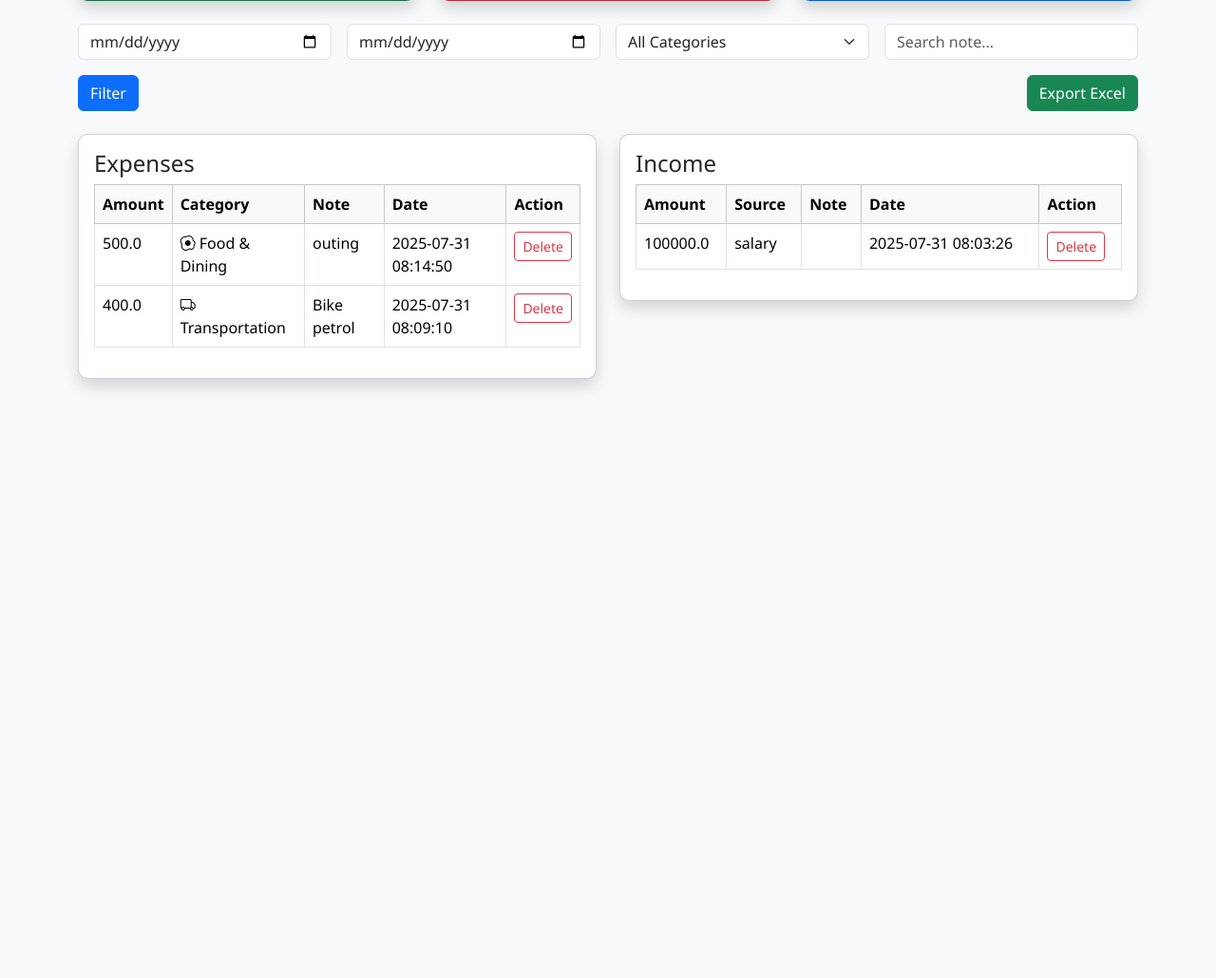
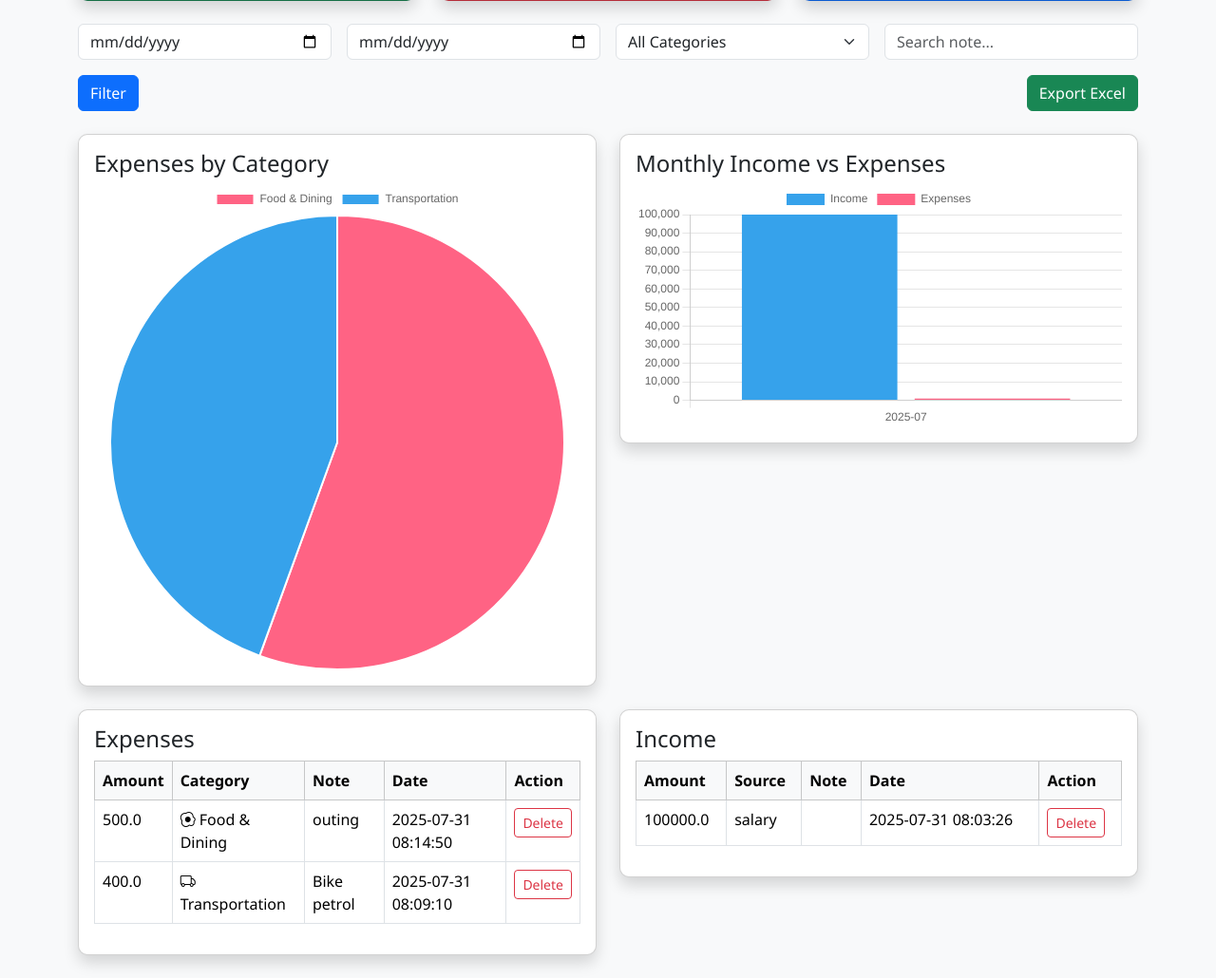
Before and after one commit to phani051/expensetracker, a Flask app: page / in a window 1280 px wide. Shown: the part 187-1217 px from the top of the page at 95% size. Before the commit the page ends 597 px from the top, so only its background shows below. Run offline with Flask 3, Linux system fonts and the light colour scheme; a user stored in the database is signed in; data comes from the database, SQL or seed files in the repository.

Commit message:
Added charts

```diff
--- a/app.py
+++ b/app.py
@@ -97,6 +97,7 @@ def index():
     category = request.args.get('category')
     search = request.args.get('search')
 
+    # ----- Filters for expenses -----
     filters_expense = "user_id=?"
     params_expense = [user_id]
 
@@ -113,36 +114,91 @@ def index():
         filters_expense += " AND note LIKE ?"
         params_expense.append(f"%{search}%")
 
+    # ----- Filters for income (only date + search, no category) -----
     filters_income = "user_id=?"
     params_income = [user_id]
-    # (Optional: add similar filters for income if you want category-like fields)
+
+    if from_date:
+        filters_income += " AND date(date) >= date(?)"
+        params_income.append(from_date)
+    if to_date:
+        filters_income += " AND date(date) <= date(?)"
+        params_income.append(to_date)
+    if search:
+        filters_income += " AND note LIKE ?"
+        params_income.append(f"%{search}%")
 
     with sqlite3.connect(DB_NAME) as conn:
         c = conn.cursor()
 
-        # Expenses
+        # Expenses (table)
         c.execute(f"SELECT id, amount, category, note, date FROM expenses WHERE {filters_expense} ORDER BY date DESC", params_expense)
         expenses = c.fetchall()
 
-        # Income (no category filter yet, just date/search if you want to add)
+        # Income (table)
         c.execute(f"SELECT id, amount, source, note, date FROM income WHERE {filters_income} ORDER BY date DESC", params_income)
         income = c.fetchall()
 
-        # Totals (without filters)
+        # Totals (still all-time)
         c.execute("SELECT SUM(amount) FROM expenses WHERE user_id=?", (user_id,))
         total_expenses = c.fetchone()[0] or 0
         c.execute("SELECT SUM(amount) FROM income WHERE user_id=?", (user_id,))
         total_income = c.fetchone()[0] or 0
-
         balance = total_income - total_expenses
 
-    return render_template('index.html',
-                           expenses=expenses,
-                           income=income,
-                           total_income=total_income,
-                           total_expenses=total_expenses,
-                           balance=balance,
-                           category_icons=CATEGORY_ICONS)
+        # ---- Chart Data (filtered) ----
+        # Pie chart (filtered expenses by category)
+        c.execute(f"""
+            SELECT category, SUM(amount)
+            FROM expenses
+            WHERE {filters_expense}
+            GROUP BY category
+        """, params_expense)
+        expense_data = c.fetchall()
+        expense_labels = [row[0] for row in expense_data]
+        expense_values = [row[1] for row in expense_data]
+
+        # Bar chart (filtered monthly income & expenses)
+        # Income per month (filtered)
+        c.execute(f"""
+            SELECT strftime('%Y-%m', date), SUM(amount)
+            FROM income
+            WHERE {filters_income}
+            GROUP BY strftime('%Y-%m', date)
+            ORDER BY strftime('%Y-%m', date)
+        """, params_income)
+        income_data = dict(c.fetchall())
+
+        # Expenses per month (filtered)
+        c.execute(f"""
+            SELECT strftime('%Y-%m', date), SUM(amount)
+            FROM expenses
+            WHERE {filters_expense}
+            GROUP BY strftime('%Y-%m', date)
+            ORDER BY strftime('%Y-%m', date)
+        """, params_expense)
+        expense_month_data = dict(c.fetchall())
+
+        # Merge months
+        months = sorted(set(list(income_data.keys()) + list(expense_month_data.keys())))
+        income_per_month = [income_data.get(m, 0) for m in months]
+        expenses_per_month = [expense_month_data.get(m, 0) for m in months]
+
+    return render_template(
+        'index.html',
+        expenses=expenses,
+        income=income,
+        total_income=total_income,
+        total_expenses=total_expenses,
+        balance=balance,
+        category_icons=CATEGORY_ICONS,
+        expense_labels=expense_labels,
+        expense_values=expense_values,
+        months=months,
+        income_per_month=income_per_month,
+        expenses_per_month=expenses_per_month
+    )
+
 
 @app.route('/export_excel')
 def export_excel():
--- a/templates/base.html
+++ b/templates/base.html
@@ -6,6 +6,7 @@
     <link href="https://cdn.jsdelivr.net/npm/bootstrap@5.3.2/dist/css/bootstrap.min.css" rel="stylesheet">
     <link rel="stylesheet" href="{{ url_for('static', filename='style.css') }}">
     <link rel="stylesheet" href="https://cdn.jsdelivr.net/npm/bootstrap-icons@1.10.5/font/bootstrap-icons.css">
+    <script src="https://cdn.jsdelivr.net/npm/chart.js"></script>
 </head>
 <body class="bg-light">
 
--- a/templates/index.html
+++ b/templates/index.html
@@ -53,8 +53,7 @@
 
   <!-- Search Note -->
   <div class="col-md-3">
-    <input type="text" name="search" placeholder="Search note..." value="{{ request.args.get('search', '') }}"
-      class="form-control">
+    <input type="text" name="search" placeholder="Search note..." value="{{ request.args.get('search', '') }}" class="form-control">
   </div>
 
   <!-- Buttons -->
@@ -67,6 +66,25 @@
                     search=request.args.get('search','')) }}" class="btn btn-success">Export Excel</a>
   </div>
 </form>
+
+<!-- Charts Row (moved here) -->
+<div class="row mb-4">
+  <!-- Pie Chart: Expenses by Category -->
+  <div class="col-md-6">
+    <div class="card shadow p-3">
+      <h4>Expenses by Category</h4>
+      <canvas id="expensePieChart"></canvas>
+    </div>
+  </div>
+
+  <!-- Bar Chart: Monthly Income vs Expenses -->
+  <div class="col-md-6">
+    <div class="card shadow p-3">
+      <h4>Monthly Income vs Expenses</h4>
+      <canvas id="monthlyBarChart"></canvas>
+    </div>
+  </div>
+</div>
 
 <!-- Expenses & Income Tables -->
 <div class="row">
@@ -138,4 +156,51 @@
   </div>
 </div>
 
+<!-- Chart.js Scripts -->
+<script src="https://cdn.jsdelivr.net/npm/chart.js"></script>
+<script>
+  // Pie Chart - Expenses by Category
+  const pieCtx = document.getElementById('expensePieChart').getContext('2d');
+  new Chart(pieCtx, {
+    type: 'pie',
+    data: {
+      labels: {{ expense_labels|default([])|tojson }},
+      datasets: [{
+        data: {{ expense_values|default([])|tojson }},
+        backgroundColor: [
+          '#FF6384', '#36A2EB', '#FFCE56', '#4BC0C0', '#9966FF',
+          '#FF9F40', '#8DD17E', '#E377C2', '#17BECF', '#BDB2FF'
+        ]
+      }]
+    }
+  });
+
+  // Bar Chart - Monthly Income vs Expenses
+  const barCtx = document.getElementById('monthlyBarChart').getContext('2d');
+  new Chart(barCtx, {
+    type: 'bar',
+    data: {
+      labels: {{ months|default([])|tojson }},
+      datasets: [
+        {
+          label: 'Income',
+          backgroundColor: '#36A2EB',
+          data: {{ income_per_month|default([])|tojson }}
+        },
+        {
+          label: 'Expenses',
+          backgroundColor: '#FF6384',
+          data: {{ expenses_per_month|default([])|tojson }}
+        }
+      ]
+    },
+    options: {
+      responsive: true,
+      scales: {
+        y: { beginAtZero: true }
+      }
+    }
+  });
+</script>
+
 {% endblock %}
```
